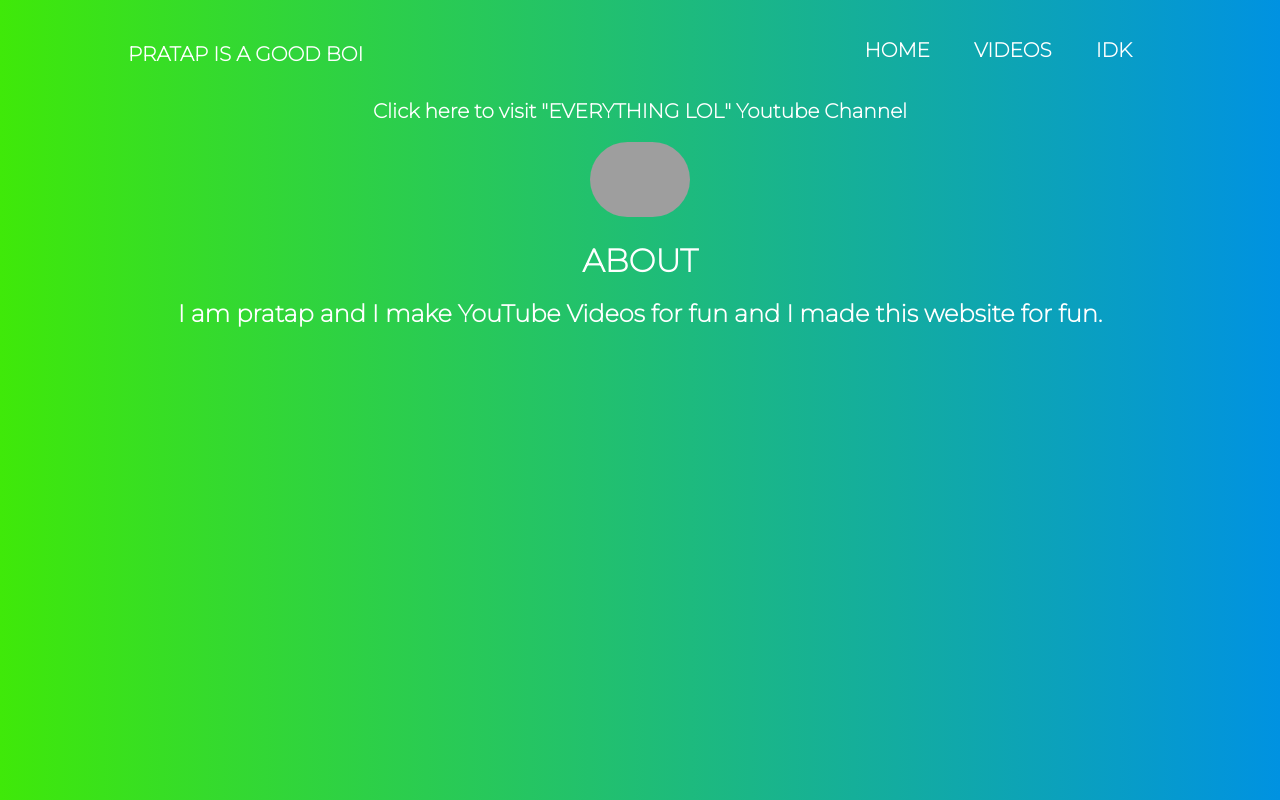
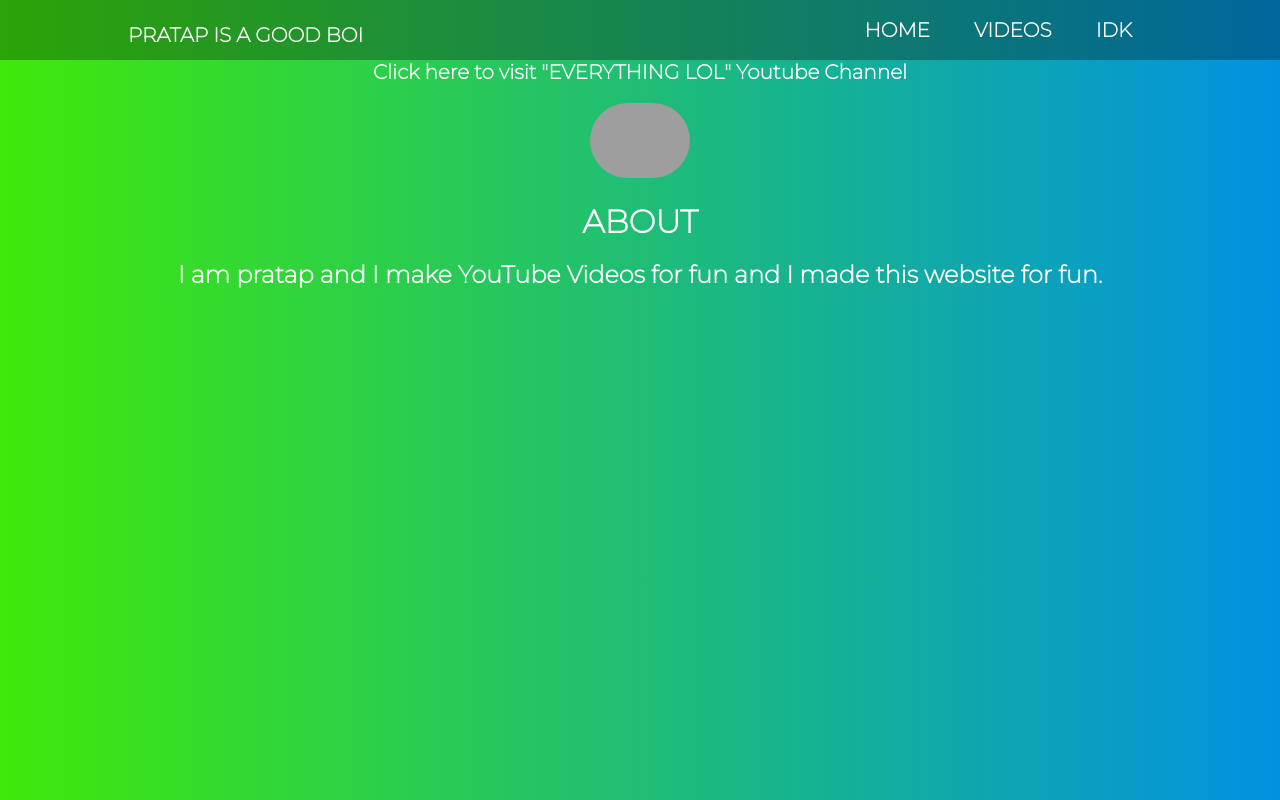
Before and after one commit to Dileep1714/pratap, a plain HTML site: page index.html in a window 1280 px wide. Drawn offline with Linux system fonts and the light colour scheme; grey boxes are pictures that could not be loaded.

Commit message:
Update index.html

```diff
--- a/index.html
+++ b/index.html
@@ -12,11 +12,11 @@
 
 </head>
 <body style="font-family: 'Montserrat', sans-serif;">
-    <header>
-    <h1 style="font-family: 'Montserrat', sans-serif; font-size: xx-large; font-weight: bold; color: aliceblue; " class="logo" class="pratap"><a href="index.html">PRATAP IS A GOOD BOI</a></h1>
+    <header style="background-color: rgba(0, 0, 0, 30%); height: 50px;">
+    <h1 style="font-family: 'Montserrat', sans-serif; font-size: xx-large; font-weight: bold; " class="logo" class="pratap"><a href="index.html">PRATAP IS A GOOD BOI</a></h1>
 
     <nav>
-        <ul class="biglinks">
+        <ul class="biglinks" style="color: black;">
             <li><a href="index.html">HOME</a></li>
             <li><a href="videos.html">VIDEOS</a></li>
             <li><a href="#">IDK</a></li>
```
